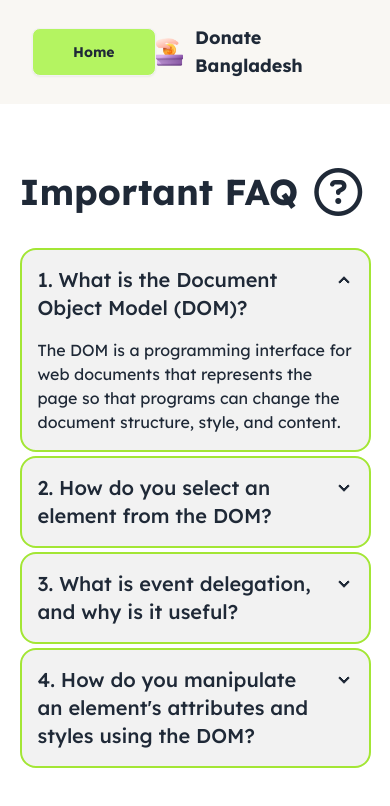
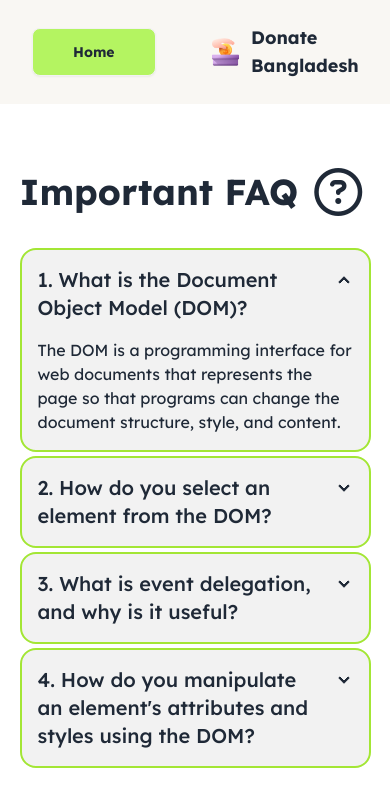
Before and after one commit to rahat-israil/Donate-Bangladesh, a plain HTML site: page blog.html in a window 390 px wide. Drawn offline with nearby package versions, Linux system fonts and the light colour scheme.

Commit message:
Fix Responsive error

```diff
--- a/blog.html
+++ b/blog.html
@@ -42,7 +42,7 @@
     <nav class="navBG w-full flex justify-between items-center py-6 lg:px-20 px-8 ">
       <button id="goToHome" class="btn px-10 primaryColor font-bold" onclick="window.location.href='index.html';">Home</button>
 
-      <div class="flex items-center space-x-3 ">
+      <div class="flex items-center space-x-3 ml-14">
         <img src="./assets/logo.png" alt="" class="w-7 h-7">
         <h2 class="text-lg font-bold">Donate Bangladesh</h2>
       </div>
```
Also changed, not shown: index.html (+1 -0 lines).
